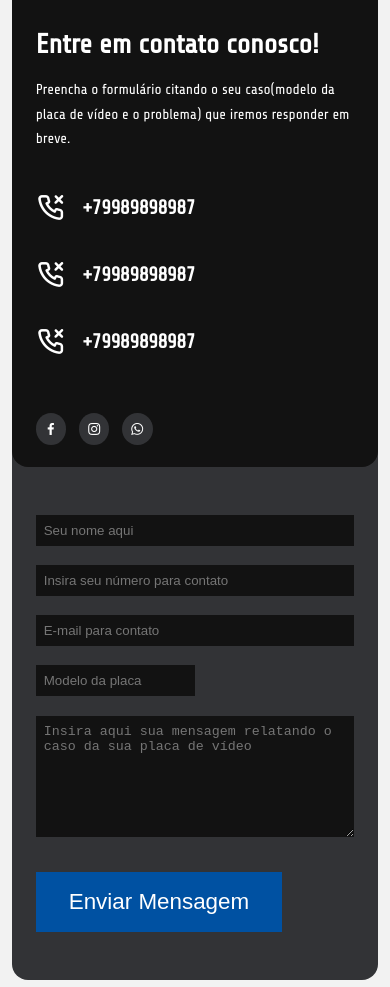
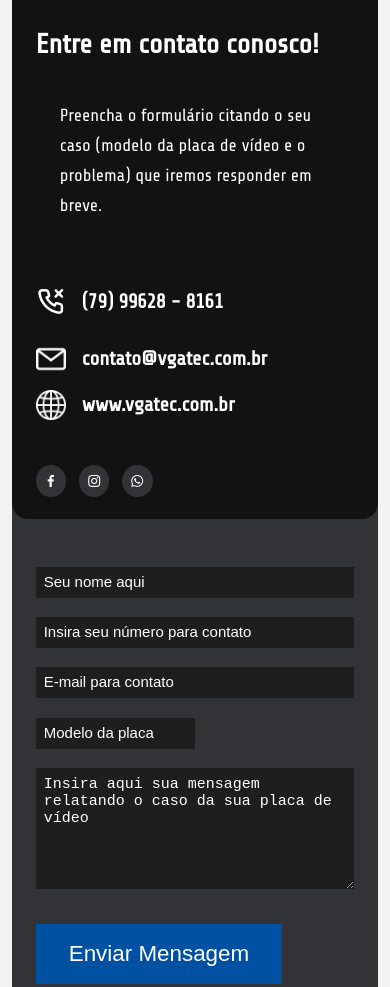
Before and after one commit to rphaell/project_video.card.repair, a plain HTML site: page index.html in a window 390 px wide. Shown: the part 3484-4471 px from the top of the page. Drawn offline with nearby package versions, Linux system fonts and the light colour scheme.

Commit message:
almost done

```diff
--- a/css/contact.css
+++ b/css/contact.css
@@ -30,7 +30,7 @@
 }
 
 .contact__aside p {
-    font-size: 0.9rem;
+    font-size: 1.1rem;
     margin-bottom:2rem;
 }
 
@@ -83,9 +83,16 @@
 input, textarea {
     width: 100%;
     padding: 0.5rem;
-    background:var(--color-black);
-    color: var(--color-white);
+    background:var(--color-bg3);
+    color: black;
 }
+
+::placeholder {
+    font-size: 15px;
+    color: white;
+    opacity: 1;
+  }
+
 
 .contact__form .btn {
     width: max-content;
@@ -126,6 +133,12 @@ input, textarea {
         bottom: 0;
     }
 
+    .contact__aside p {
+        width: auto;
+        padding: 1.5rem;
+        bottom: 0;
+    }
+
     .contact__form {
         align-self: center;
         margin-right: 1.5rem;
--- a/index.html
+++ b/index.html
@@ -198,19 +198,19 @@
                     <img src="./images/graphic-card.png" alt="">
                 </div>
                 <h2>Entre em contato conosco!</h2>
-                <p>Preencha o formulário citando o seu caso(modelo da placa de vídeo e o problema) que iremos responder em breve.</p>
+                <p>Preencha o formulário citando o seu caso (modelo da placa de vídeo e o problema) que iremos responder em breve.</p>
                 <ul class="contact__details">
                     <li>
                         <i class="uil uil-phone-times"></i>
-                        <h5>+79989898987</h5>
+                        <h5>(79) 99628 - 8161</h5>
                     </li>
                     <li>
-                        <i class="uil uil-phone-times"></i>
-                        <h5>+79989898987</h5>
+                        <img src="./images/email-icon.png" alt="">
+                        <h5>contato@vgatec.com.br</h5>
                     </li>
                     <li>
-                        <i class="uil uil-phone-times"></i>
-                        <h5>+79989898987</h5>
+                        <img src="./images/website-icon.png" alt="">
+                        <h5>www.vgatec.com.br</h5>
                     </li>
                 </ul>
                 <ul class="contact__socials">
```
Also changed, not shown: contact.html (+1 -1 lines).
